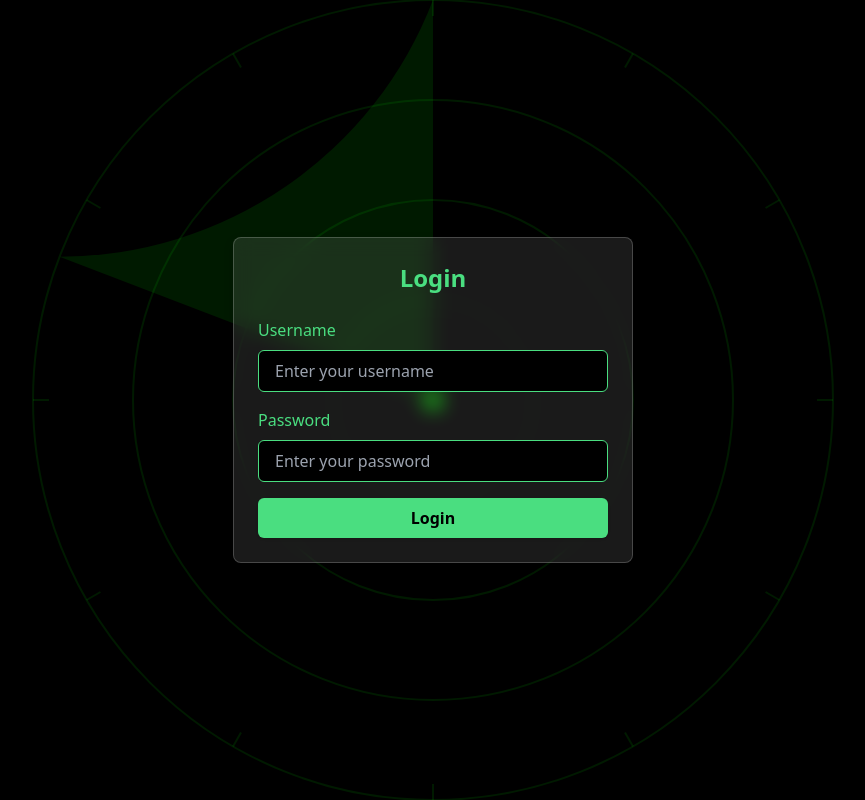
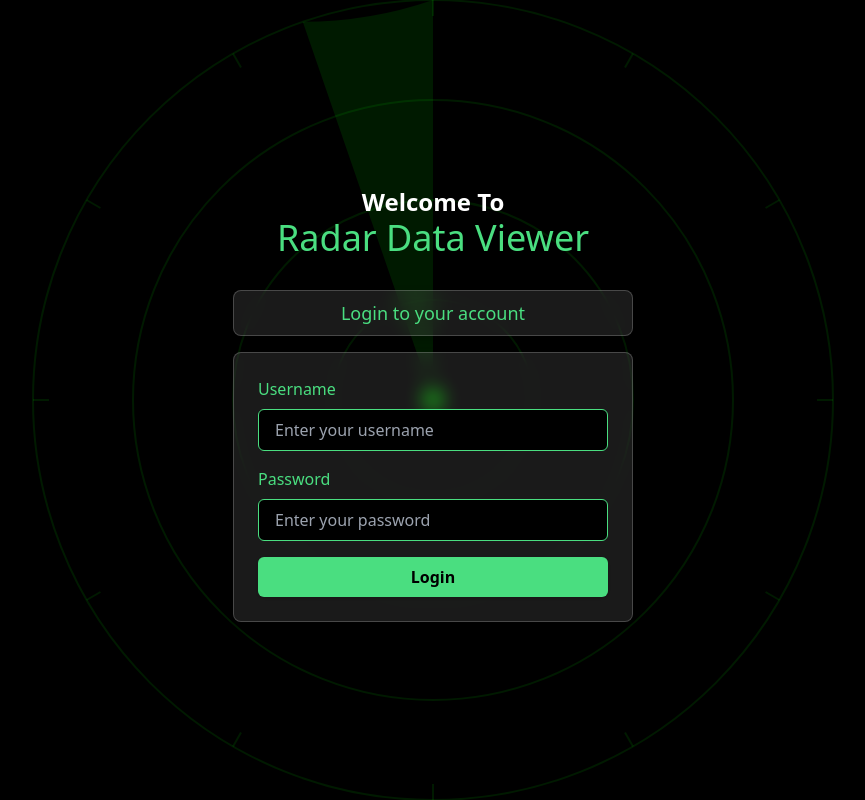
Before and after one commit to jakaria98/Radar-Data-Viewer, a React (Vite) app in the folder frontend/: page / in a window 1280 px wide. Before the commit this address led to /login. Shown: the whole page, without its empty margins (207-1072 px from the left). Built offline with nearby package versions, Linux system fonts and the light colour scheme.

Commit message:
url correction in frontend and design update in login

```diff
--- a/frontend/src/App.jsx
+++ b/frontend/src/App.jsx
@@ -9,6 +9,7 @@ function App() {
 	return (
 		<Router>
 			<Routes>
+				<Route path="/" element={<LoginPage />} />
 				<Route path="/login" element={<LoginPage />} />
 
 				<Route
@@ -21,7 +22,7 @@ function App() {
 				/>
 
 				<Route
-					path="/"
+					path="/home"
 					element={
 						<ProtectedRoute>
 							<DataViewer />
--- a/frontend/src/Components/Header.jsx
+++ b/frontend/src/Components/Header.jsx
@@ -48,7 +48,7 @@ const Header = () => {
 								<li
 									className="cursor-pointer hover:bg-green-400 text-green-400 hover:text-black text-center py-2"
 									onClick={() =>
-										handleNavigation("/")
+										handleNavigation("/home")
 									}
 								>
 									Home
--- a/frontend/src/Pages/LoginPage.jsx
+++ b/frontend/src/Pages/LoginPage.jsx
@@ -1,4 +1,4 @@
-import React, { useState } from "react";
+import React, { useEffect, useState } from "react";
 import { useNavigate } from "react-router-dom";
 import { useAuth } from "../Components/AuthContext";
 import RadarAnimation from "../Components/RadarAnimation";
@@ -8,7 +8,13 @@ const LoginPage = () => {
 	const [password, setPassword] = useState("");
 	const [message, setMessage] = useState("");
 	const navigate = useNavigate();
-	const { setAuthState } = useAuth();
+	const { authState, setAuthState } = useAuth();
+
+	useEffect(() => {
+		if (authState.isLoggedIn) {
+			navigate("/home");
+		}
+	}, [authState.isLoggedIn, navigate]);
 
 	const handleLogin = async (e) => {
 		e.preventDefault();
@@ -45,7 +51,7 @@ const LoginPage = () => {
 				});
 
 				setMessage("Login successful!");
-				navigate("/");
+				navigate("/home");
 			} else {
 				setMessage(data.message || "Invalid username or password.");
 			}
@@ -62,7 +68,26 @@ const LoginPage = () => {
 				<RadarAnimation />
 			</div>
 
-			{/* Login Form */}
+			<div className="w-[400px] p-2 relative z-10 mb-6">
+				<h3 className="text-center font-bold text-2xl">
+					Welcome To
+				</h3>
+				<h1 className="text-center text-green-400 text-4xl">
+					Radar Data Viewer
+				</h1>
+			</div>
+
+			<div
+				className="w-[400px] bg-glass border-2 border-green-400 rounded-lg shadow-glass p-2 relative z-10 mb-4"
+				style={{
+					backdropFilter: "blur(10px)",
+					background: "rgba(255, 255, 255, 0.1)",
+				}}
+			>
+				<h4 className="text-lg text-green-400 text-center">
+					Login to your account
+				</h4>
+			</div>
 			<div
 				className="w-[400px] bg-glass border-2 border-green-400 rounded-lg shadow-glass p-6 relative z-10"
 				style={{
@@ -70,9 +95,6 @@ const LoginPage = () => {
 					background: "rgba(255, 255, 255, 0.1)",
 				}}
 			>
-				<h2 className="text-2xl font-bold text-green-400 text-center mb-6">
-					Login
-				</h2>
 				<form onSubmit={handleLogin} className="space-y-4">
 					{/* Username */}
 					<div>
```
